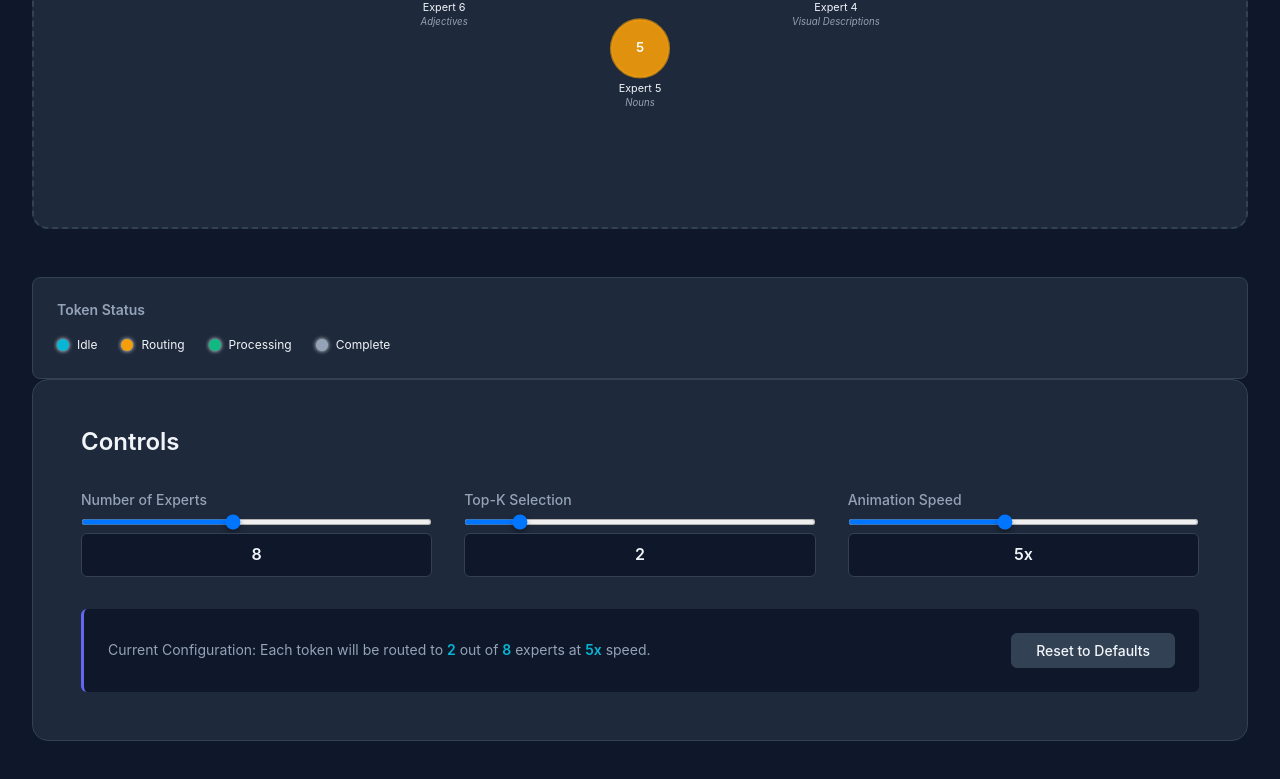
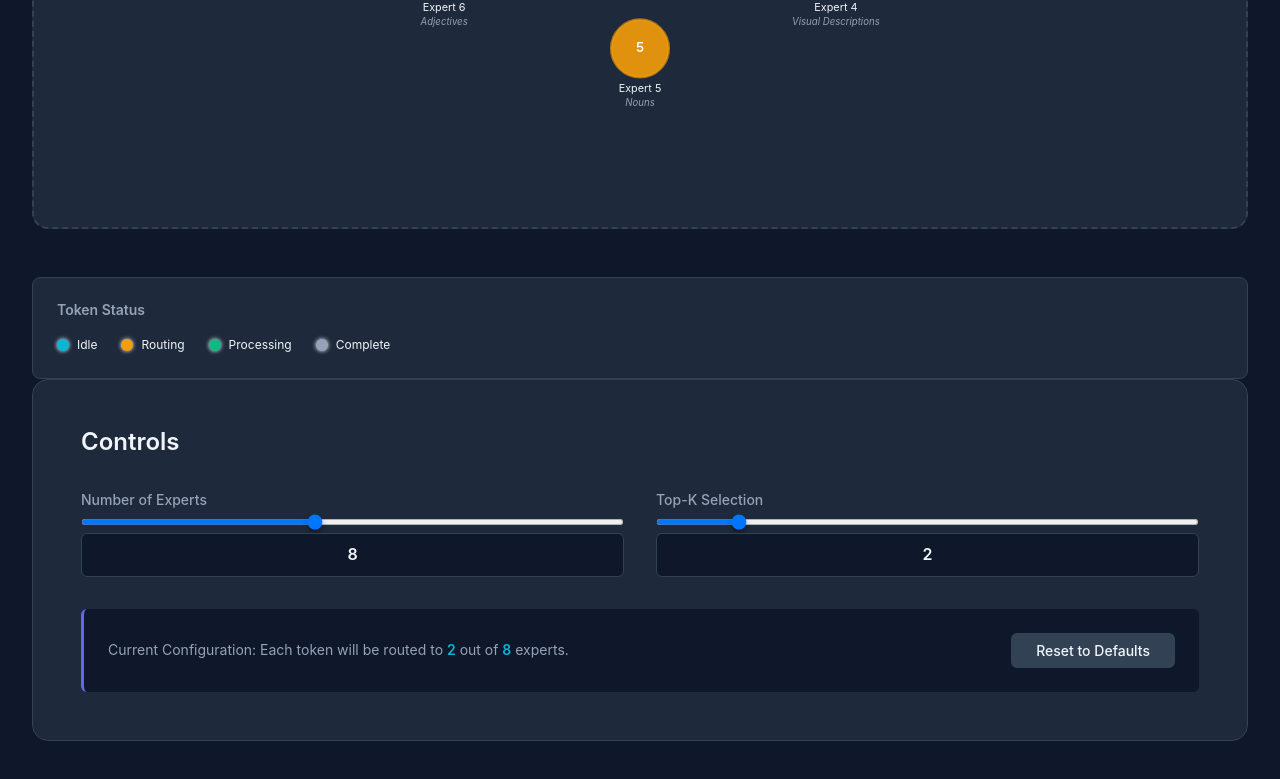
Before and after one commit to nsusanto/MoE-Visualizer, a React (Vite) app: page /MoE-Visualizer/visualizer in a window 1280 px wide. Shown: the part 1722-2501 px from the top of the page. Built offline with nearby package versions, Linux system fonts and the light colour scheme.

Commit message:
Remove animation speed slider

```diff
--- a/src/components/layout/VisualizerPage.tsx
+++ b/src/components/layout/VisualizerPage.tsx
@@ -15,10 +15,8 @@ function VisualizerPage() {
   // Get values and setters from the store
   const numExperts = useMoeStore(state => state.numExperts)
   const topK = useMoeStore(state => state.topK)
-  const animationSpeed = useMoeStore(state => state.animationSpeed)
   const setNumExperts = useMoeStore(state => state.setNumExperts)
   const setTopK = useMoeStore(state => state.setTopK)
-  const setAnimationSpeed = useMoeStore(state => state.setAnimationSpeed)
   const resetConfig = useMoeStore(state => state.resetConfig)
 
   // Check if we should disable controls (tokens exist or animation running)
@@ -98,17 +96,6 @@ function VisualizerPage() {
                 />
                 <span className={styles.value}>{topK}</span>
               </div>
-              <div className={styles.controlGroup}>
-                <label>Animation Speed</label>
-                <input
-                  type="range"
-                  min="1"
-                  max="10"
-                  value={animationSpeed}
-                  onChange={e => setAnimationSpeed(Number(e.target.value))}
-                />
-                <span className={styles.value}>{animationSpeed}x</span>
-              </div>
             </div>
 
             <div className={styles.configSummary}>
@@ -119,10 +106,9 @@ function VisualizerPage() {
               )}
               <p>
                 Current Configuration: Each token will be routed to{' '}
-                <strong>{topK}</strong> out of <strong>{numExperts}</strong> experts
-                at <strong>{animationSpeed}x</strong> speed.
+                <strong>{topK}</strong> out of <strong>{numExperts}</strong> experts.
               </p>
-              <button className={styles.resetButton} onClick={resetConfig}>
+              <button className={styles.resetButton} onClick={resetConfig} disabled={shouldDisableControls}>
                 Reset to Defaults
               </button>
             </div>
```
